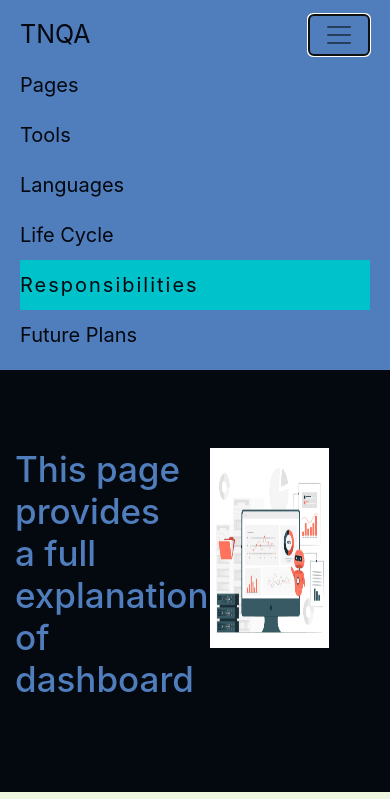
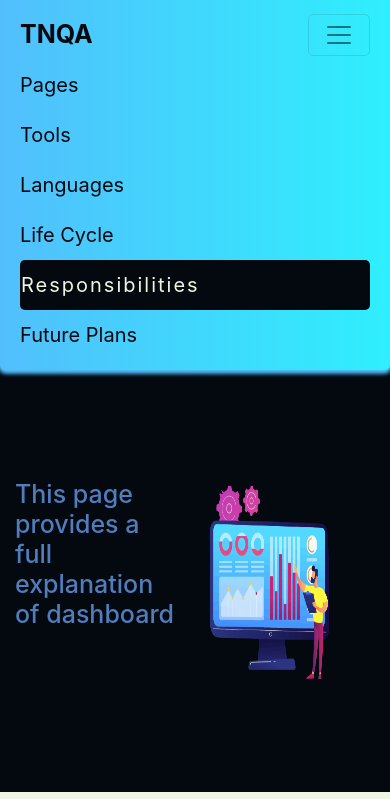
Before and after one commit to Mohammad-Yazan-Zarzar/TNQA, a plain HTML site: page index.html in a window 390 px wide. Both pictures are taken after a click on the button "Toggle navigation". Shown: the top 799 px of the page. Drawn offline with Linux system fonts and the light colour scheme.

Commit message:
three commit

```diff
--- a/Home.css
+++ b/Home.css
@@ -4,9 +4,10 @@ body{
 
 }
 *{
-    scrollbar-color: rebeccapurple green;
-    scrollbar-width: 1px;
+    scrollbar-color: #2222;
+    /* scrollbar-width: 20px; */
     font-size: 20px;
+
     /* overflow-x: hidden; */
 }
 .color{
@@ -14,6 +15,9 @@ body{
     background-color: #507dbc!important;
     /* color: #edf2f4 !important; */
     color: #04080f !important;
+    background-image: linear-gradient(to right, #52bffc,#2feffd);
+    box-shadow: 0 2px 4px 0 #52bffc, 0 3px 5px 0 #52bffc;
+
 
 }
 li{
@@ -75,12 +79,13 @@ img{
   }
 /* width */
 ::-webkit-scrollbar {
-    width: 1px;
+    width: 2px;
+    min-height: 20px;
     }
 
     /* Track */
     ::-webkit-scrollbar-track {
-    background: #f1f1f1;
+    background: transparent;
     }
 
     /* Handle */
@@ -226,11 +231,30 @@ img{
 .card-img-top{
     max-height: 120px;
 }
-.nav-link.active {
-    background: #00c2cb;
-    color: #42455a;
+.nav-link:hover{
+    background: #04080f;
+
+    /* color: #42455a; */
+    color:#eff6e0 !important;
     transition: 0.5s ease-out;
     letter-spacing: 2px;
+    border-radius: 5px 5px;
+    padding-left:1px;
+    padding-right:1px;
+}
+.nav-link.active {
+    /* background: #00c2cb; */
+
+    background: #04080f;
+
+    /* color: #42455a; */
+    color:#eff6e0 !important;
+    transition: 0.5s ease-out;
+    letter-spacing: 2px;
+    border-radius: 5px 5px;
+    padding-left:1px;
+    padding-right:1px;
+
 }
 .copy{
     color: #dae3e5;
@@ -238,3 +262,16 @@ img{
 .copy span{
     font-weight: bold;
 }
+.borderRadius{
+    border-bottom-left-radius: 5px;
+    border-bottom-right-radius: 5px;
+}
+.btnToggler{
+    outline: none !important;
+}
+.logo{
+    font-weight: bold;
+}
+.size{
+    font-size: 25px;
+}
--- a/Home.js
+++ b/Home.js
@@ -1,6 +1,6 @@
 let section = document.querySelectorAll("section");
 let menu = document.querySelectorAll("nav div ul li a");
-
+var h3=document.getElementById('h3')
 window.onscroll = () => {
   let section = document.querySelectorAll("section");
   let menu = document.querySelectorAll("nav div ul li a");
@@ -44,3 +44,15 @@ function reveal() {
   }
 
   window.addEventListener("scroll", reveal);
+
+onload=()=>{
+  console.log('Yazan')
+  console.log(window.innerWidth)
+  if(window.innerWidth<700){
+    console.log('yes')
+    let h3=document.getElementById('h3')
+    console.log(h3)
+
+    h3.classList.add('size')
+  }
+}
--- a/index.html
+++ b/index.html
@@ -13,13 +13,13 @@
 
 </head>
 <body>
-    <nav class="navbar navbar-expand-lg navbar-light bg-light color sticky-top">
-        <a class="navbar-brand color" href="#">TNQA</a>
-        <button class="navbar-toggler" type="button" data-toggle="collapse" data-target="#navbarNav" aria-controls="navbarNav" aria-expanded="false" aria-label="Toggle navigation">
-          <span class="navbar-toggler-icon color"></span>
+    <nav class="navbar navbar-expand-lg navbar-light bg-light color  borderRadius sticky-top">
+        <a class="navbar-brand logo" href="#">TNQA</a>
+        <button class="navbar-toggler btnToggler" type="button" data-toggle="collapse" data-target="#navbarNav" aria-controls="navbarNav" aria-expanded="false" aria-label="Toggle navigation">
+          <span class="navbar-toggler-icon "></span>
         </button>
         <div class="collapse navbar-collapse" id="navbarNav">
-          <ul class="navbar-nav color">
+          <ul class="navbar-nav  ">
             <!-- <li class="nav-item active">
               <a class="nav-link" href="#">Overview <span class="sr-only">(current)</span></a>
             </li> -->
@@ -50,11 +50,11 @@
         <div class="container">
             <div class="row" >
                 <div class="col-6 ">
-                    <h3 class="breake">This page provides a full explanation of dashboard </h3>
+                    <h3 class="breake" id="h3">This page provides a full explanation of dashboard </h3>
 
                 </div>
                 <div class="col-5">
-                    <img src="./images/dash-image.jpg" alt="">
+                    <img src="./images/dash-image.PNG" alt="">
                 </div>
             </div>
         </div>
@@ -109,9 +109,9 @@
 
 
             <div class="row  reveal">
-                <h2 class="col-12 color2"> Analysis Tools </h2>
+                <h2 class="col-12 color2 "> Analysis Tools </h2>
                 <p class="col-6">These tools are used to analyze the huge data in real time that is fetched from the database   </p>
-                <div class="col-6 col-lg-6"><img src="./images/Analyss tool.jpg"></div>
+                <div class="col-6 col-lg-6"><img src="./images/Analyss tool.png"></div>
             </div>
             <br>
             <br>
@@ -304,7 +304,7 @@
         <div class="row  reveal">
             <h2 class="col-12 color2"> Developer Responsibilities</h2>
             <p class="col-6">These responsibilities keep the application active</p>
-            <div class="col-6 col-lg-6"><img src="./images/developer.jpg"></div>
+            <div class="col-6 col-lg-6"><img src="./images/developer.png"></div>
         </div>
         <br>
         <div  class="row reveal">
@@ -329,7 +329,7 @@
 
 
                 <!-- <p class="col-6">These tools are used to analyze the huge data in real time that is fetched from the database   </p> -->
-                <div class="col-6 col-lg-6"><img src="./images/Wavy_Bus-31_Single-09.jpg"></div>
+                <div class="col-6 col-lg-6"><img src="./images/Wavy_Bus-31_Single-09.png"></div>
             </div>
             <br>
             <div  class="row reveal ">
```
Also changed, not shown: images/Analyss tool.png (added), images/Wavy_Bus-31_Single-09.png (added), images/dash-image.png (added), images/developer.png (added).
